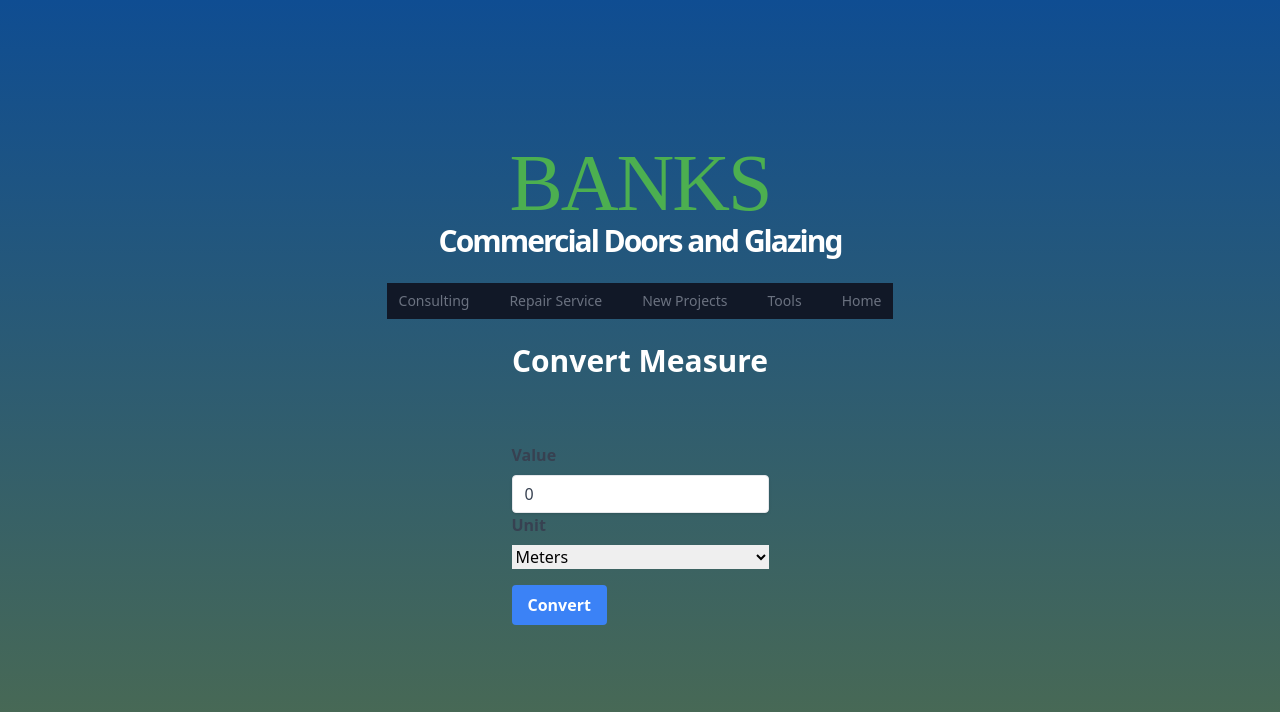
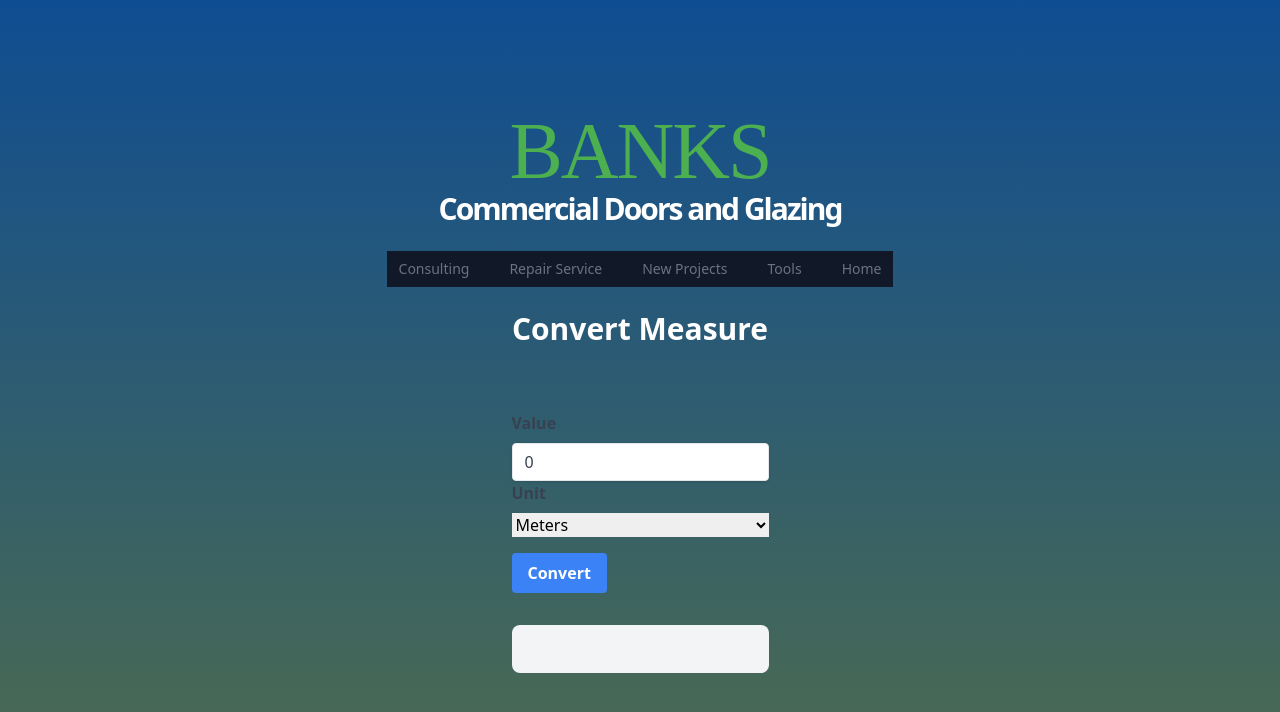
Before and after one commit to uniMatedev/banks, a Next.js app: page /convert-measure in a window 1280 px wide. Shown: the top 712 px of the page. Built offline with nearby package versions, Linux system fonts and the light colour scheme.

Commit message:
update display of converted values

```diff
--- a/pages/components/LengthConverter.tsx
+++ b/pages/components/LengthConverter.tsx
@@ -84,13 +84,14 @@ const LengthConverter = () => {
         {loading ? 'Converting...' : 'Convert'}
       </button>
 
-      <div className="mt-4">
-        {Object.keys(converted).map(unit => (
-          <div key={unit} className="text-gray-700">
-            {unit}: {converted[unit]}
-          </div>
-        ))}
-      </div>
+      <div className="mt-8 px-4 py-6 bg-gray-100 rounded-lg">
+  {Object.keys(converted).map(unit => (
+    <div key={unit}>
+      <div className="text-lg font-medium text-gray-800">{unit.charAt(0).toUpperCase() + unit.slice(1)}:</div>
+      <div className="text-xl font-bold text-indigo-500" >{converted[unit]}</div>
+    </div>
+  ))}
+</div>
 
     </div>
   );
```
